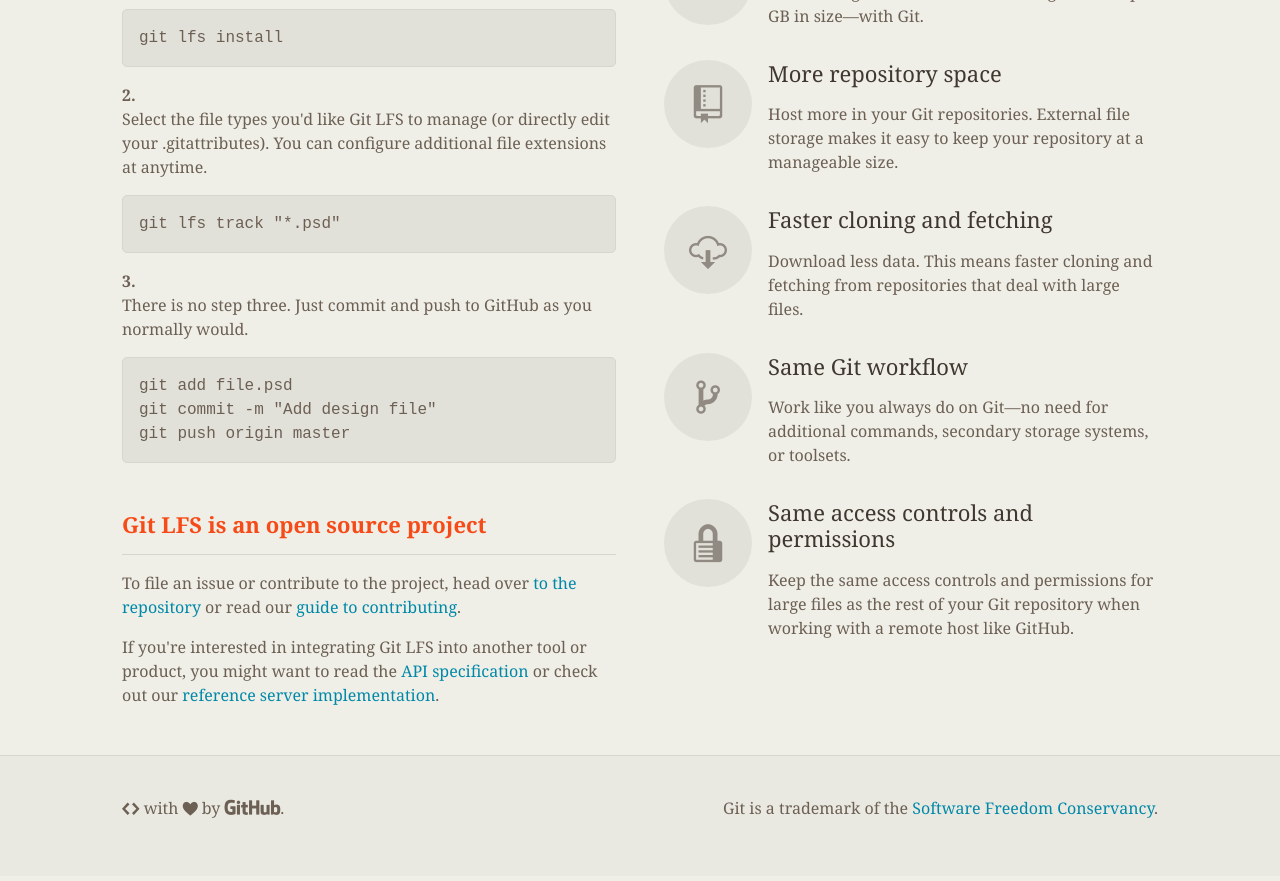
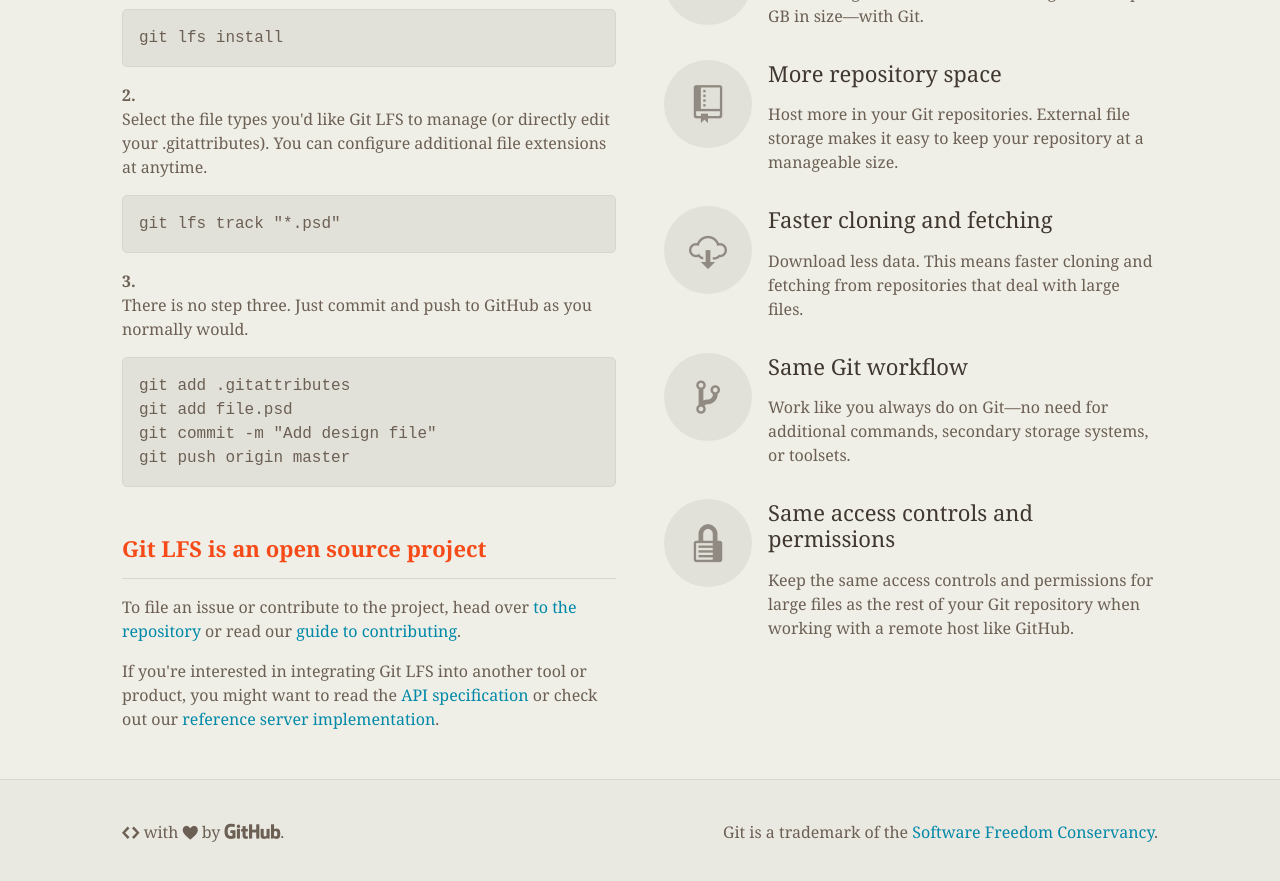
Before and after one commit to git-lfs/git-lfs.github.com, a Jekyll site: the page built from index.html, in a window 1280 px wide and 900 px high, scrolled down 731 px. Shown: the top 881 px of the window. Built offline with Jekyll 4.4.1, drawn with Linux system fonts in a browser that asks for light colours.

Commit message:
Add the checking in of .gitattributes to the default instructions

```diff
--- a/_includes/home/secondary.html
+++ b/_includes/home/secondary.html
@@ -37,7 +37,8 @@
         </li>
         <li>
           <p>There is no step three. Just commit and push to GitHub as you normally would.</p>
-<pre>git add file.psd
+<pre>git add .gitattributes
+git add file.psd
 git commit -m "Add design file"
 git push origin master</pre>
         </li>
```
